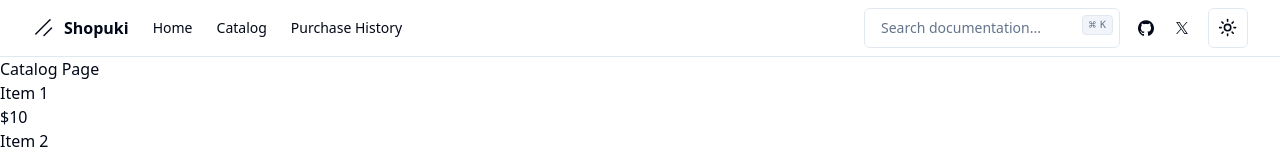
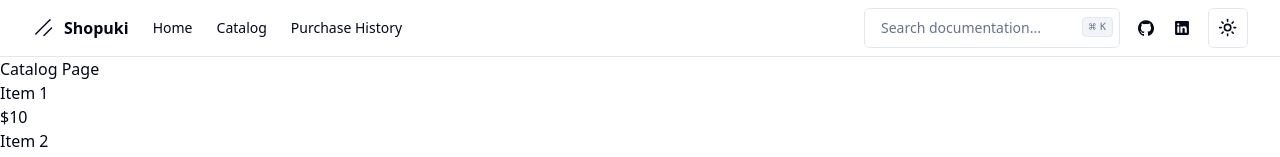
Before and after one commit to NinaZurash/mini-shopping, a React (Vite) app: page /catalog in a window 1280 px wide. Shown: the top 157 px of the page. Built offline with nearby package versions, Linux system fonts and the light colour scheme.

Commit message:
add command navs

```diff
--- a/src/components/CommandMenu.tsx
+++ b/src/components/CommandMenu.tsx
@@ -52,7 +52,7 @@ export function CommandMenu({ ...props }: DialogProps) {
       >
         <span className="hidden lg:inline-flex">Search documentation...</span>
         <span className="inline-flex lg:hidden">Search...</span>
-        <kbd className="pointer-events-none absolute right-1.5 top-1.5 hidden h-5 select-none items-center gap-1 rounded border bg-muted px-1.5 font-mono text-[10px] font-medium opacity-100 sm:flex">
+        <kbd className="pointer-events-none absolute right-1.5 top-2 hidden h-5 select-none items-center gap-1 rounded border bg-muted px-1.5 font-mono text-[10px] font-medium opacity-100 sm:flex">
           <span className="text-xs">⌘</span>K
         </kbd>
       </Button>
--- a/src/components/Icons.tsx
+++ b/src/components/Icons.tsx
@@ -145,4 +145,14 @@ export const Icons = {
       <path d="M21 12a9 9 0 1 1-6.219-8.56" />
     </svg>
   ),
+  linkedIn: (props: IconProps) => (
+    <svg viewBox="0 0 15 15" fill="none" xmlns="http://www.w3.org/2000/svg" {...props}>
+      <path
+        d="M2 1C1.44772 1 1 1.44772 1 2V13C1 13.5523 1.44772 14 2 14H13C13.5523 14 14 13.5523 14 13V2C14 1.44772 13.5523 1 13 1H2ZM3.05 6H4.95V12H3.05V6ZM5.075 4.005C5.075 4.59871 4.59371 5.08 4 5.08C3.4063 5.08 2.925 4.59871 2.925 4.005C2.925 3.41129 3.4063 2.93 4 2.93C4.59371 2.93 5.075 3.41129 5.075 4.005ZM12 8.35713C12 6.55208 10.8334 5.85033 9.67449 5.85033C9.29502 5.83163 8.91721 5.91119 8.57874 6.08107C8.32172 6.21007 8.05265 6.50523 7.84516 7.01853H7.79179V6.00044H6V12.0047H7.90616V8.8112C7.8786 8.48413 7.98327 8.06142 8.19741 7.80987C8.41156 7.55832 8.71789 7.49825 8.95015 7.46774H9.02258C9.62874 7.46774 10.0786 7.84301 10.0786 8.78868V12.0047H11.9847L12 8.35713Z"
+        fill="currentColor"
+        fillRule="evenodd"
+        clipRule="evenodd"
+      ></path>
+    </svg>
+  ),
 };
--- a/src/components/forms/sign-in/SignInForm.tsx
+++ b/src/components/forms/sign-in/SignInForm.tsx
@@ -63,7 +63,7 @@ export default function SignInForm() {
             )}
           />
           <div className="flex justify-between">
-            <a href="/" className="text-sm text-gray-500 hover:underline">
+            <a href={ROUTES.home} className="text-sm text-gray-500 hover:underline">
               Forgot password?
             </a>
             <a href={ROUTES.signUp} className="text-sm text-gray-500 hover:underline">
--- a/src/components/header/NavMenu.tsx
+++ b/src/components/header/NavMenu.tsx
@@ -1,10 +1,9 @@
 import { CommandMenu } from "@/components/CommandMenu";
 import { MainNav } from "@/components/header/MainNav";
 import { MobileNav } from "@/components/header/MobileNav";
+import SocialNavLink from "@/components/header/SocialNavLink";
 import { Icons } from "@/components/Icons";
 import { ModeToggle } from "@/components/ModeToggle";
-import { buttonVariants } from "@/components/ui/button";
-import { cn } from "@/lib/utils";
 
 export default function NavMenu() {
   return (
@@ -17,32 +16,16 @@ export default function NavMenu() {
             <CommandMenu />
           </div>
           <nav className="flex items-center">
-            <a href="/" target="_blank" rel="noreferrer">
-              <div
-                className={cn(
-                  buttonVariants({
-                    variant: "ghost",
-                  }),
-                  "w-9 px-0",
-                )}
-              >
-                <Icons.gitHub className="h-4 w-4" />
-                <span className="sr-only">GitHub</span>
-              </div>
-            </a>
-            <a href="/" target="_blank" rel="noreferrer">
-              <div
-                className={cn(
-                  buttonVariants({
-                    variant: "ghost",
-                  }),
-                  "w-9 px-0",
-                )}
-              >
-                <Icons.twitter className="h-3 w-3 fill-current" />
-                <span className="sr-only">Twitter</span>
-              </div>
-            </a>
+            <SocialNavLink
+              href="https://github.com/NinaZurash"
+              title="Github"
+              Icon={Icons.gitHub}
+            />
+            <SocialNavLink
+              href="https://www.linkedin.com/in/nino-zurashvili-8039ab265/"
+              title="Linkedin"
+              Icon={Icons.linkedIn}
+            />
             <ModeToggle className="ml-2" />
           </nav>
         </div>
--- /dev/null
+++ b/src/components/header/SocialNavLink.tsx
@@ -0,0 +1,28 @@
+import { Link } from "react-router-dom";
+
+import { buttonVariants } from "@/components/ui/button";
+import { cn } from "@/lib/utils";
+
+type Props = {
+  href: string;
+  title: string;
+  Icon: React.FC<React.SVGProps<SVGSVGElement>>;
+};
+
+export default function SocialNavLink({ href, title, Icon }: Props) {
+  return (
+    <Link to={href} target="_blank" rel="noreferrer">
+      <div
+        className={cn(
+          buttonVariants({
+            variant: "ghost",
+          }),
+          "w-9 px-0",
+        )}
+      >
+        <Icon className="h-4 w-4" />
+        <span className="sr-only">{title}</span>
+      </div>
+    </Link>
+  );
+}
```
